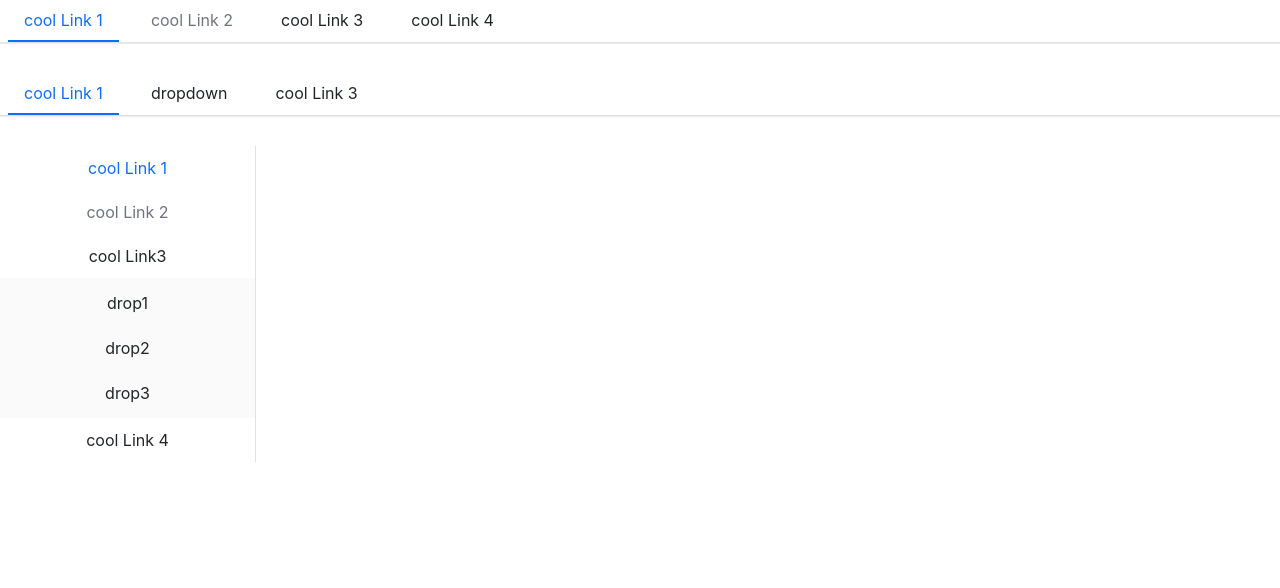
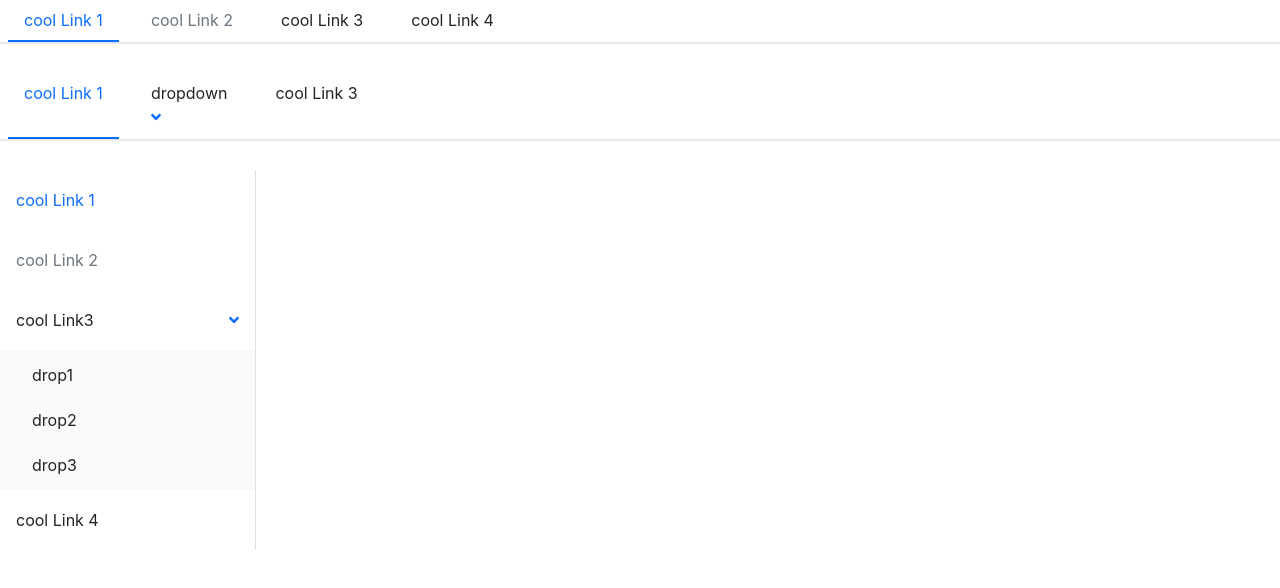
Before and after one commit to wk-Nemo/TortoiseDesign, a React (Create React App) app in the folder frontend/: page / in a window 1280 px wide. Shown: the top 588 px of the page. Built offline with nearby package versions, Linux system fonts and the light colour scheme.

Commit message:
fix: menu bugs

```diff
--- a/frontend/src/components/Menu/_style.scss
+++ b/frontend/src/components/Menu/_style.scss
@@ -11,6 +11,7 @@
     margin: 0 0.5rem;
     cursor: pointer;
     transition: $menu-transition;
+    user-select: none;
     &:hover, &:focus {
       text-decoration: none;
     }
@@ -34,8 +35,6 @@
     list-style:none;
     padding-left: 0;
     white-space: nowrap;
-
-
     .menu-item {
       margin: 5px 0;
       padding: $menu-item-padding-y $menu-item-padding-x;
@@ -76,33 +75,45 @@
   border-bottom: 0px;
   border-right: $menu-border-width solid $menu-border-color;
   box-shadow: none;
-  text-align: center;
-  .tortoise-submenu {
-    background-color: rgb(250,250,250);
+  text-align: left;
+  .submenu-title-content {
+    display: flex;
+    position: relative;
+    padding: 0.5rem 1rem;
+    .submenu-title {
+      flex: 1;
+      margin: 10px 0;
+      &.is-active {
+        background-color: #e6f7ff;
+        color: #1890ff !important;
+      }
+      &:hover {
+        color: #1890ff !important;
+      }
+    }
+    .submenu-icon {
+      justify-self: center;
+      align-self: center;
+    }
   }
   .submenu-item {
     margin: 0 !important;
-  }
-  .submenu-title {
-    margin: 10px 0;
-    &.is-active {
-      background-color: #e6f7ff;
-      color: #1890ff !important;
-    }
-    &:hover {
-      color: #1890ff !important;
+    padding: 0 !important;
+    .tortoise-submenu {
+      background-color: rgb(250,250,250);
+      .menu-item {
+        padding-left: 2rem;
+      }
     }
   }
   >.menu-item {
     display: inline-flex;
     flex-direction: column;
-    // border-left: $menu-item-active-border-width solid transparent;
     border-bottom: none;
-    padding: 0;
     margin: 10px 0;
+    padding: 0.5rem 1rem;
     &.is-active, &:hover {
       border-bottom: 0px;
-      // border-left: $menu-item-active-border-width solid $menu-item-active-color;
     }
   }
 }
--- a/frontend/src/components/Menu/subMenu.tsx
+++ b/frontend/src/components/Menu/subMenu.tsx
@@ -2,7 +2,11 @@ import React, { FunctionComponentElement, useContext, useState } from 'react'
 import classNames from 'classnames'
 import { MenuContext } from './menu'
 import { MenuItemProps } from './menuItem'
+import Icon from '../Icon/icon'
+import { library } from '@fortawesome/fontawesome-svg-core'
+import { fas } from '@fortawesome/free-solid-svg-icons'
 
+library.add(fas)
 export interface SubMenuProps {
   index?: string;
   title?: string;
@@ -85,8 +89,11 @@ const SubMenu: React.FC<SubMenuProps> = (props) => {
       className={classes}
       {...hoverEvents}
     >
-      <div className="submenu-title" {...clickEvents}>
-        {title}
+      <div className="submenu-title-content" {...clickEvents}>
+        <div className="submenu-title">
+          {title}
+        </div>
+        <Icon className="submenu-icon" theme="primary" icon="angle-down"></Icon>
       </div>
       {renderChildren()}
     </li>
```
